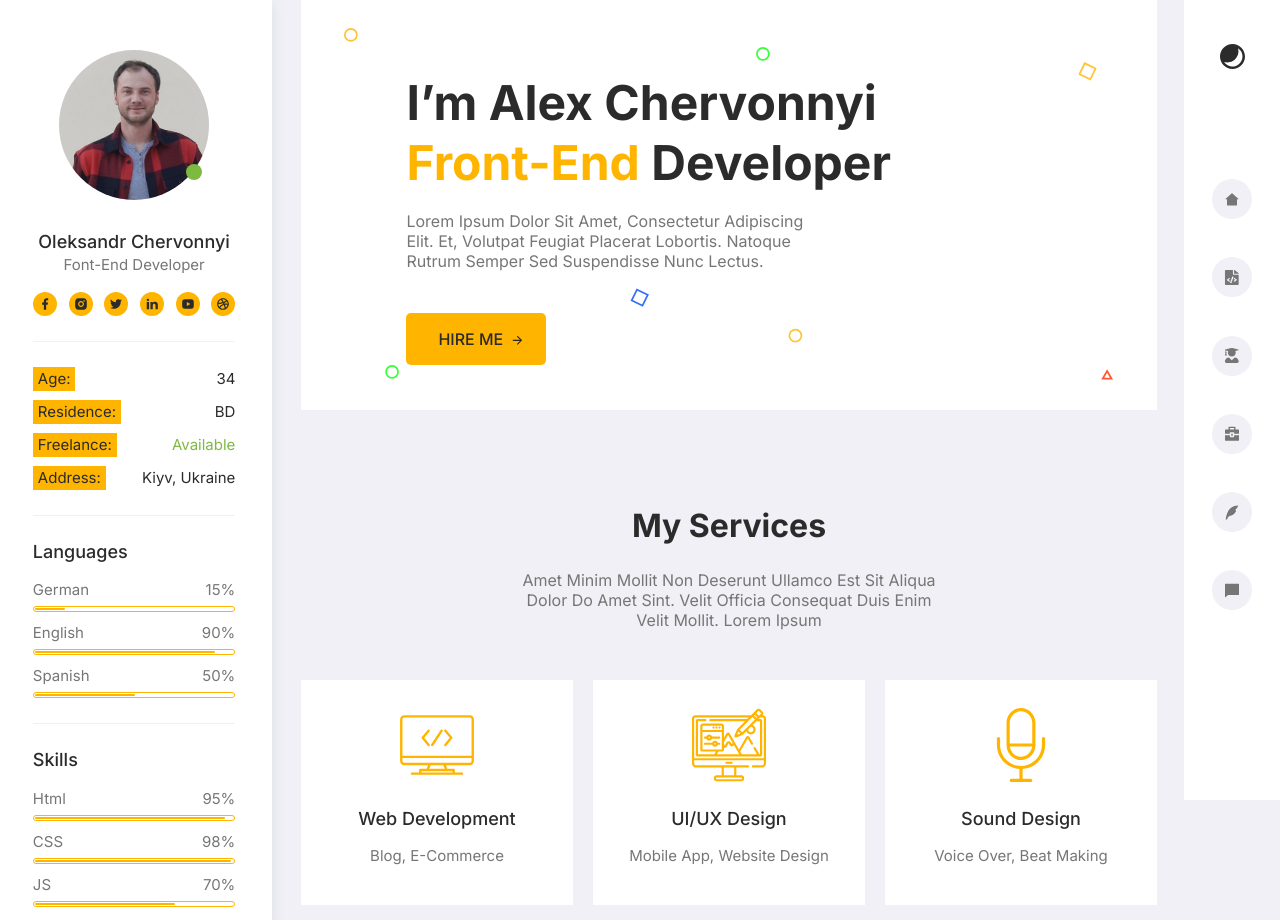
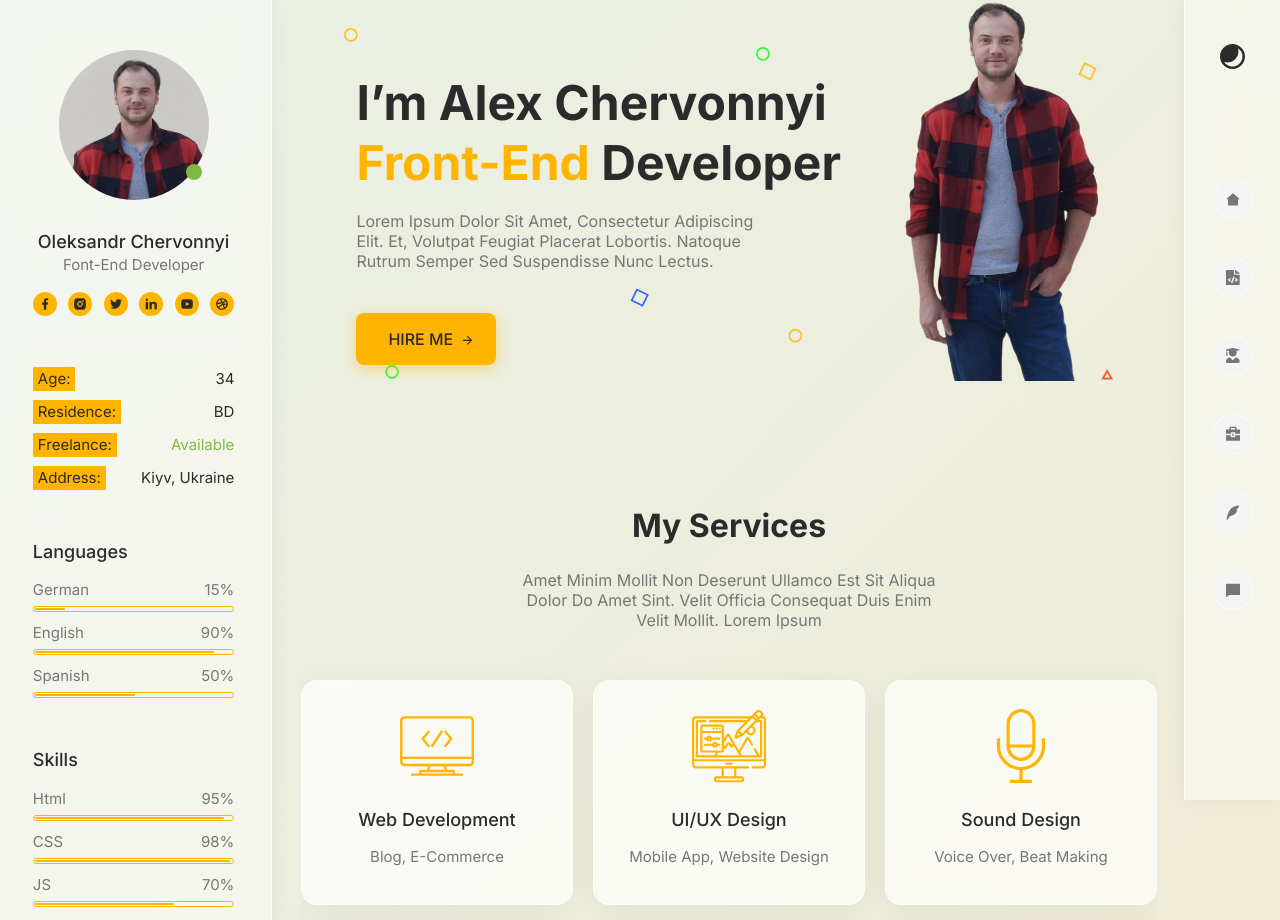
Before and after one commit to cheer77/Portfolio-With-React, a React app: page / in a window 1280 px wide. Shown: the top 920 px of the page. Built offline with nearby package versions, Linux system fonts and the light colour scheme.

Commit message:
update main photo

```diff
--- a/src/layout/content/sections/HelloBlock.tsx
+++ b/src/layout/content/sections/HelloBlock.tsx
@@ -3,7 +3,7 @@ import { motion } from 'framer-motion';
 import { slideInLeft, slideInRight } from '../../../animations/motion';
 import styled from 'styled-components';
 import bg from '../../../images/bg.svg';
-import profilePhoto from '../../../images/transparent-photo.webp';
+import profilePhoto from '../../../images/transparent-photo.png';
 import { ac } from '../../../utils/mixins';
 import { myTheme } from '../../../style/Theme.styled';
 import { Icons } from '../../../components/Icons';
@@ -59,7 +59,7 @@ const HelloSection = styled.section`
   background-size: 90%;
   background-position: center;
   background-repeat: no-repeat;
-  background-color: #fff;
+  background-color: transparent;
   z-index: 0;
   padding: 0 ${ac('40px', '10px')} 0;
   margin-bottom: ${ac('110px', '50px')};
@@ -112,13 +112,15 @@ const HelloTextBlock = styled.div`
     font-weight: 500;
     color: ${myTheme.gray.dark};
     padding: 16px 32px;
-    border-radius: 5px;
+    border-radius: 8px; /* Slightly softer */
     background-color: ${myTheme.yellow};
+    box-shadow: 0 4px 15px rgba(255, 180, 0, 0.4); /* Glow effect */
     cursor: pointer;
     transition: all 0.3s ease-in-out;
 
     &:hover {
       background-color: #fdc33a;
+      box-shadow: 0 6px 20px rgba(255, 180, 0, 0.6); /* Stronger glow on hover */
     }
 
     svg {
@@ -135,25 +137,27 @@ const HelloTextBlock = styled.div`
 
 const HelloImgBlock = styled.div`
   position: relative;
-  max-width: ${ac('280px', '200px')};
+  max-width: ${ac('350px', '220px')}; /* Increased slightly for better fit */
   width: 100%;
+  display: flex;
+  justify-content: center;
+  align-items: flex-end; /* Align to the bottom of the container */
   overflow: hidden;
 
   img {
-    position: absolute;
     width: 100%;
-    bottom: ${ac('-130px', '0px')};
+    height: auto; /* Maintain aspect ratio */
+    object-fit: contain;
+    /* Removed absolute positioning to allow natural flow and scaling */
   }
 
   @media (max-width: 992px) {
-    min-height: 384px;
-    max-width: 230px;
+    min-height: auto;
+    max-width: 250px;
+    margin-top: 30px; /* Add some space between text and image on mobile */
+
     img {
-      width: auto;
-      bottom: 0;
-      left: 0;
-      right: 0;
-      margin: auto;
+      width: 100%;
     }
   }
 
--- a/src/layout/content/sections/PriceBlock.tsx
+++ b/src/layout/content/sections/PriceBlock.tsx
@@ -213,7 +213,18 @@ const StyledSlide = styled.div<StyledSlide>`
   max-width: 310px;
   width: 100%;
   padding: 54px ${ac('31px', '20px')} 25px;
-  background-color: #fff;
+  background-color: rgba(255, 255, 255, 0.7);
+  backdrop-filter: blur(4px);
+  border-radius: 16px;
+  box-shadow: 0 4px 30px rgba(0, 0, 0, 0.05);
+  border: 1px solid rgba(255, 255, 255, 0.4);
+  transition: transform 0.3s ease-in-out, box-shadow 0.3s ease-in-out;
+  overflow: hidden;
+
+  &:hover {
+    transform: translateY(-5px);
+    box-shadow: 0 8px 40px rgba(0, 0, 0, 0.1);
+  }
 
   ${props =>
     props.isPopular &&
--- a/src/layout/content/sections/ServicesBlock.tsx
+++ b/src/layout/content/sections/ServicesBlock.tsx
@@ -79,9 +79,19 @@ const ServicesItem = styled.div`
   align-items: center;
   max-width: 350px;
   width: 100%;
-  background-color: #fff;
+  background-color: rgba(255, 255, 255, 0.7);
+  backdrop-filter: blur(4px);
   min-height: 225px;
   padding: 28px 15px 15px;
+  border-radius: 16px;
+  box-shadow: 0 4px 30px rgba(0, 0, 0, 0.05);
+  border: 1px solid rgba(255, 255, 255, 0.4);
+  transition: transform 0.3s ease-in-out, box-shadow 0.3s ease-in-out;
+
+  &:hover {
+    transform: translateY(-5px);
+    box-shadow: 0 8px 40px rgba(0, 0, 0, 0.1);
+  }
 
   span,
   p {
--- a/src/layout/menu/Menu.tsx
+++ b/src/layout/menu/Menu.tsx
@@ -92,9 +92,13 @@ const StyledMenu = styled.nav`
   max-width: 7.5%;
   width: 100%;
   height: 100vh;
-  background-color: #fff;
+  background-color: ${myTheme.glass.bg};
+  backdrop-filter: blur(12px);
+  -webkit-backdrop-filter: blur(12px);
+  border-left: 1px solid ${myTheme.glass.border};
   overflow: auto;
   padding-bottom: 20px;
+  box-shadow: -1px 0 20px rgba(0, 0, 0, 0.05);
 
   &::-webkit-scrollbar {
     width: 2px; /* ширина всей полосы прокрутки */
@@ -156,9 +160,12 @@ const StyledMenuBtn = styled.a`
   width: 40px;
   height: 40px;
   border-radius: 50%;
-  background-color: #f0f0f6;
+  background-color: rgba(240, 240, 246, 0.6); /* Slightly transparent */
+  backdrop-filter: blur(4px);
+  border: 1px solid rgba(255, 255, 255, 0.5);
   margin-bottom: ${ac('43px', '23px')};
   transition: all 0.3s ease-in-out;
+  cursor: pointer;
 
   &:last-child {
     margin-bottom: 0;
--- a/src/layout/profile/Profile.tsx
+++ b/src/layout/profile/Profile.tsx
@@ -27,10 +27,13 @@ const StyledProfile = styled.aside<{ isClicked: boolean }>`
   max-width: 21.25%;
   //max-width: 305px;
   width: 100%;
-  background-color: #fff;
+  background-color: ${myTheme.glass.bg};
+  backdrop-filter: blur(12px);
+  -webkit-backdrop-filter: blur(12px);
+  border-right: 1px solid ${myTheme.glass.border};
   height: 100%;
   padding: 0px ${ac('45px', '10px')} 25px ${ac('40px', '10px')};
-  box-shadow: 1px 0 16px -3px rgba(34, 60, 80, 0.1);
+  box-shadow: 1px 0 20px rgba(0, 0, 0, 0.05); /* softer shadow */
   overflow-y: auto;
 
   &::-webkit-scrollbar {
--- a/src/style/GlobalStyle.tsx
+++ b/src/style/GlobalStyle.tsx
@@ -1,5 +1,17 @@
-import { createGlobalStyle } from 'styled-components';
+import { createGlobalStyle, keyframes } from 'styled-components';
 import { myTheme } from './Theme.styled';
+
+const gradientAnimation = keyframes`
+  0% {
+    background-position: 0% 50%;
+  }
+  50% {
+    background-position: 100% 50%;
+  }
+  100% {
+    background-position: 0% 50%;
+  }
+`;
 
 export const GlobalStyle = createGlobalStyle`
   html {
@@ -7,7 +19,9 @@ export const GlobalStyle = createGlobalStyle`
   }
 
   body {
-    background-color: #F0F0F6;
+    background: linear-gradient(-45deg, #f0f0f6, #ffe0b2, #e0f7fa, #fce4ec);
+    background-size: 400% 400%;
+    animation: ${gradientAnimation} 15s ease infinite;
     font-family: 'Inter', sans-serif;
     font-weight: 400;
     text-transform: capitalize;
--- a/src/style/Theme.styled.tsx
+++ b/src/style/Theme.styled.tsx
@@ -6,4 +6,8 @@ export const myTheme = {
   black: '#2B2B2B',
   green: '#7EB942',
   yellow: '#FFB400',
+  glass: {
+    bg: 'rgba(255, 255, 255, 0.45)', // higher opacity for readability
+    border: 'rgba(255, 255, 255, 0.6)',
+  },
 };
```
